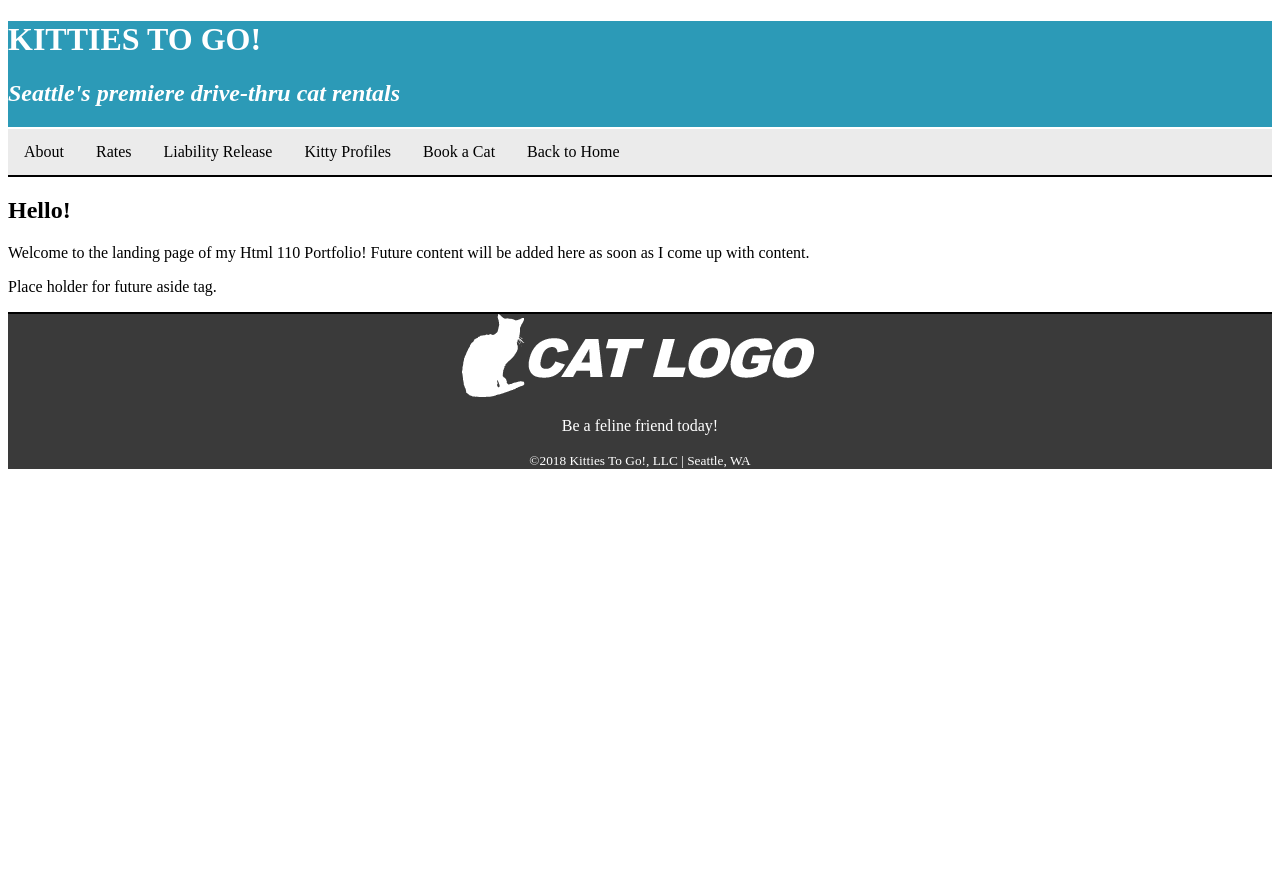
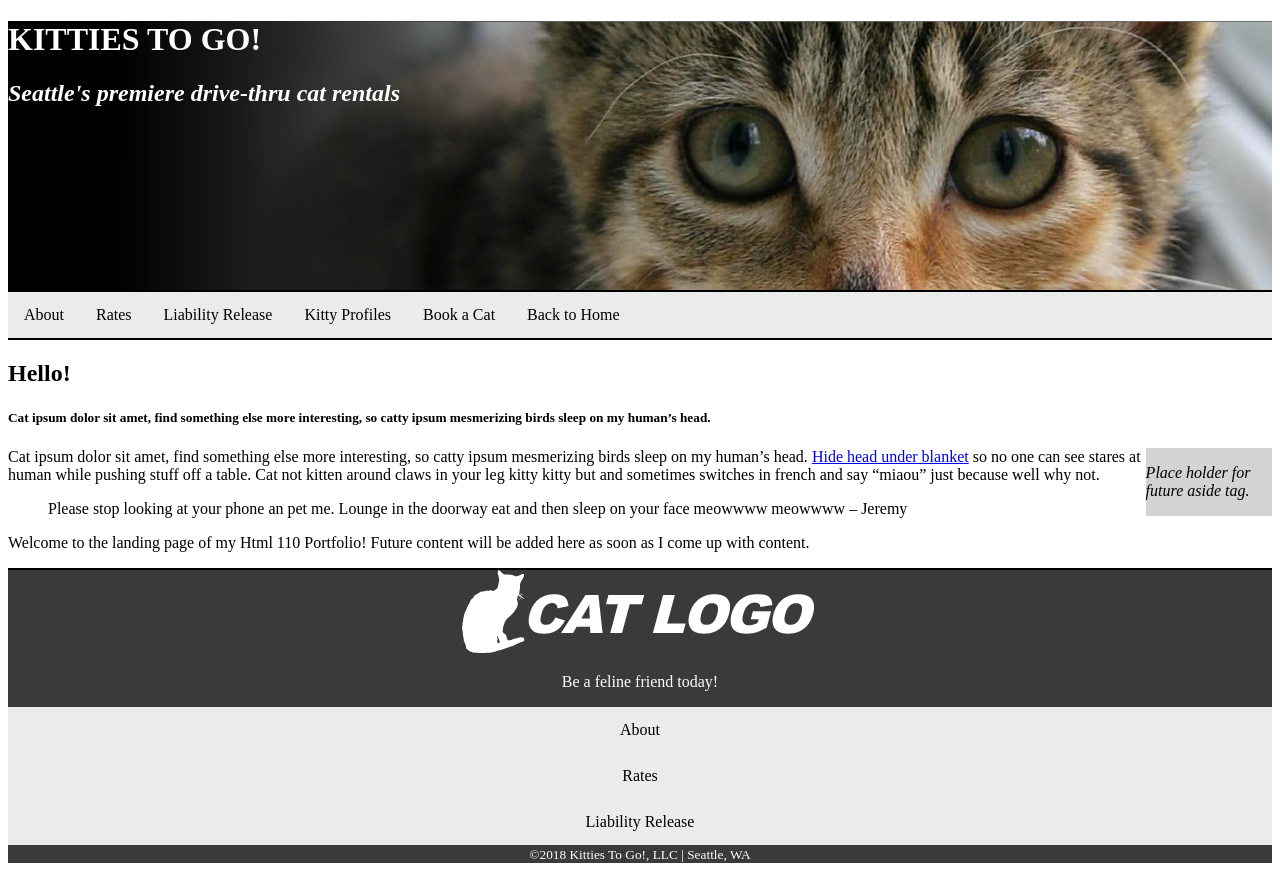
Before and after one commit to victorthoang/mockup, a plain HTML site: page index.html in a window 1280 px wide. Before the commit the page ends 800 px from the top, so only its background shows below. Drawn offline with Linux system fonts and the light colour scheme.

Commit message:
second commit. Some changes and started working on the body

```diff
--- a/index.html
+++ b/index.html
@@ -9,10 +9,10 @@
 
 	<!--insert contents here.-->
 	<header id="top" class="pageheader">
-        <h1 class="pageheader">KITTIES TO GO!</h1>
-        <h2 class="pageheader"><i>Seattle's premiere drive-thru cat rentals</i></h2>
-		<hr>
-	</header>
+        <h1>KITTIES TO GO!</h1>
+        <h2><i>Seattle's premiere drive-thru cat rentals</i></h2>
+    </header>
+    <hr>
 	<main>
 		<ul class="ulnav">
 			<li class="linav">
@@ -36,18 +36,40 @@
 		</ul>
 	<hr>
 
-		<section id="Assignments">
-			<h2>Hello!</h2>
-			<p>Welcome to the landing page of my Html 110 Portfolio! Future content will be added here as soon as I come up with content.</p>
+		<section>
+            <h2>Hello!</h2>
+            <h5>Cat ipsum dolor sit amet, find something else more interesting, so
+                catty ipsum mesmerizing birds sleep on my human’s head.</h5>
+                <aside>
+                    <p>Place holder for future aside tag.</p>
+                </aside>
+            <p>Cat ipsum dolor sit amet, find something else more interesting, so catty ipsum mesmerizing birds
+                sleep on my human’s head. <a href="images/###">Hide head under blanket</a> so no one can see stares at human while
+                pushing stuff off a table. Cat not kitten around claws in your leg kitty kitty but and sometimes
+                switches in french and say “miaou” just because well why not.</p>
+            <blockquote>Please stop looking at your phone an pet me. Lounge in the
+                doorway eat and then sleep on your face meowwww meowwww
+                – Jeremy</blockquote>
+
+            <p>Welcome to the landing page of my Html 110 Portfolio! Future content will be added here as soon as I come up with content.</p>
 		</section>
-		<aside>
-			<p>Place holder for future aside tag.</p>
-		</aside>
+
 	</main>
 	<hr>
 	<footer class="pagefooter">
         <img src="images/cat-logo.png" alt="cat-logo">
         <p>Be a feline friend today!</p>
+        <ul class="ulnav">
+			<li class="linavfooter">
+                <a class="active" href="./index.html">About</a>
+			</li>
+			<li class="linavfooter">
+				<a href="./assignments.html" class="dropdown">Rates</a>
+			</li>
+			<li class="linavfooter">
+				<a href="https://github.com/victorthoang" target="_blank">Liability Release</a>
+            </li>
+        </ul>
 		<small>&#169;2018 Kitties To Go!, LLC | Seattle, WA</small>
 	</footer>
 </body>
--- a/styles/styles.css
+++ b/styles/styles.css
@@ -6,6 +6,10 @@
 .pageheader{
     background-color:#2c9ab7;
     color:#ffffff;
+    background-image: url(../images/banner-image.jpg);
+    background-size: cover;
+    width:100%;
+    height:269px;
 }
 .ulnav{
     list-style-type: none;
@@ -29,6 +33,31 @@
 .linav a:hover {
     background-color: #111;
   }
+
+  .ulnavfooter{
+    list-style-type: none;
+    margin: 0;
+    padding: 0;
+    overflow: hidden;
+    background-color: #ebebeb;
+    text-align: center;
+    /* position: sticky;
+    top: 0; */
+}
+.linavfooter{
+    float: center;
+}
+.linavfooter a {
+    display: block;
+    color: black;
+    text-align: center;
+    padding: 14px 16px;
+    text-decoration: none;
+  }
+.linavfooter a:hover {
+    background-color: #111;
+  }
+
   hr {
     display: block;
     margin-top: 0.0em;
@@ -37,3 +66,9 @@
     border-style: solid;
     border-width: 1px;
   }
+  aside {
+    width: 10%;
+    float: right;
+    font-style: italic;
+    background-color: lightgray;
+  }
```
